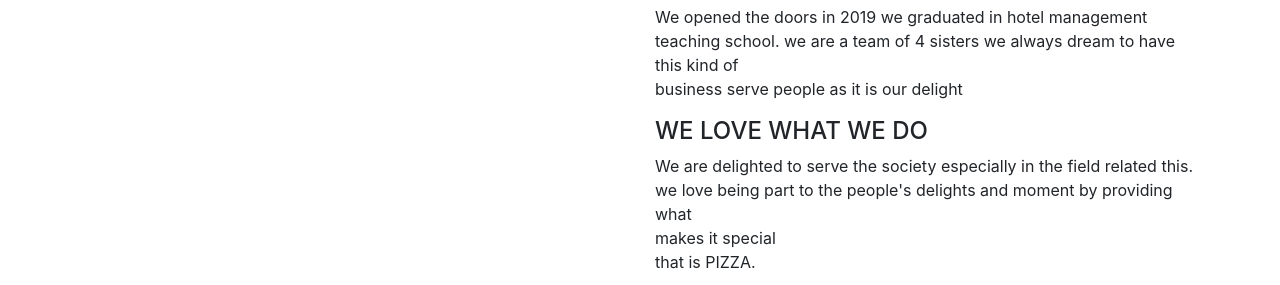
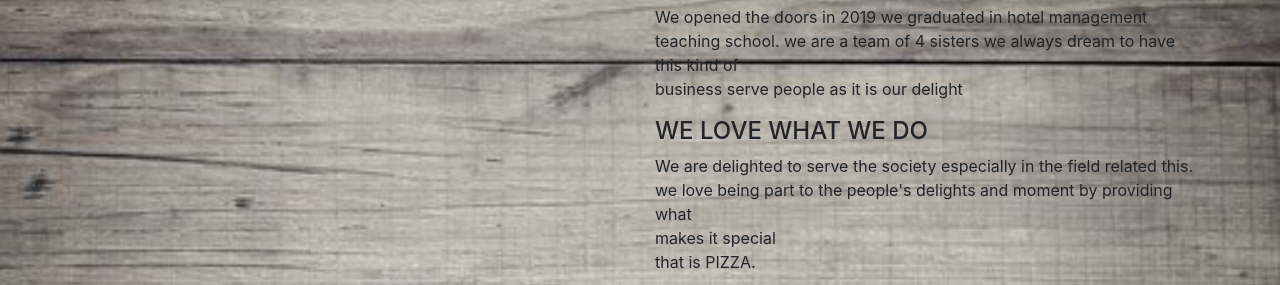
Before and after one commit to mfannick/week4-project, a plain HTML site: page index3.html in a window 1280 px wide. Shown: the part 154-439 px from the top of the page. Drawn offline with Linux system fonts and the light colour scheme; a web font is replaced by a local one.

Commit message:
adding a background image using that css

```diff
--- a/css/styles3.css
+++ b/css/styles3.css
@@ -28,3 +28,10 @@ a{
 a:hover{
     color: rgba(217, 30, 24, 1);
 }
+/************************************************************body*********************************************************/
+
+body{
+    background-image: url('../images/p15.jpg');
+    background-repeat: no-repeat;
+    background-size: cover;
+}
```
